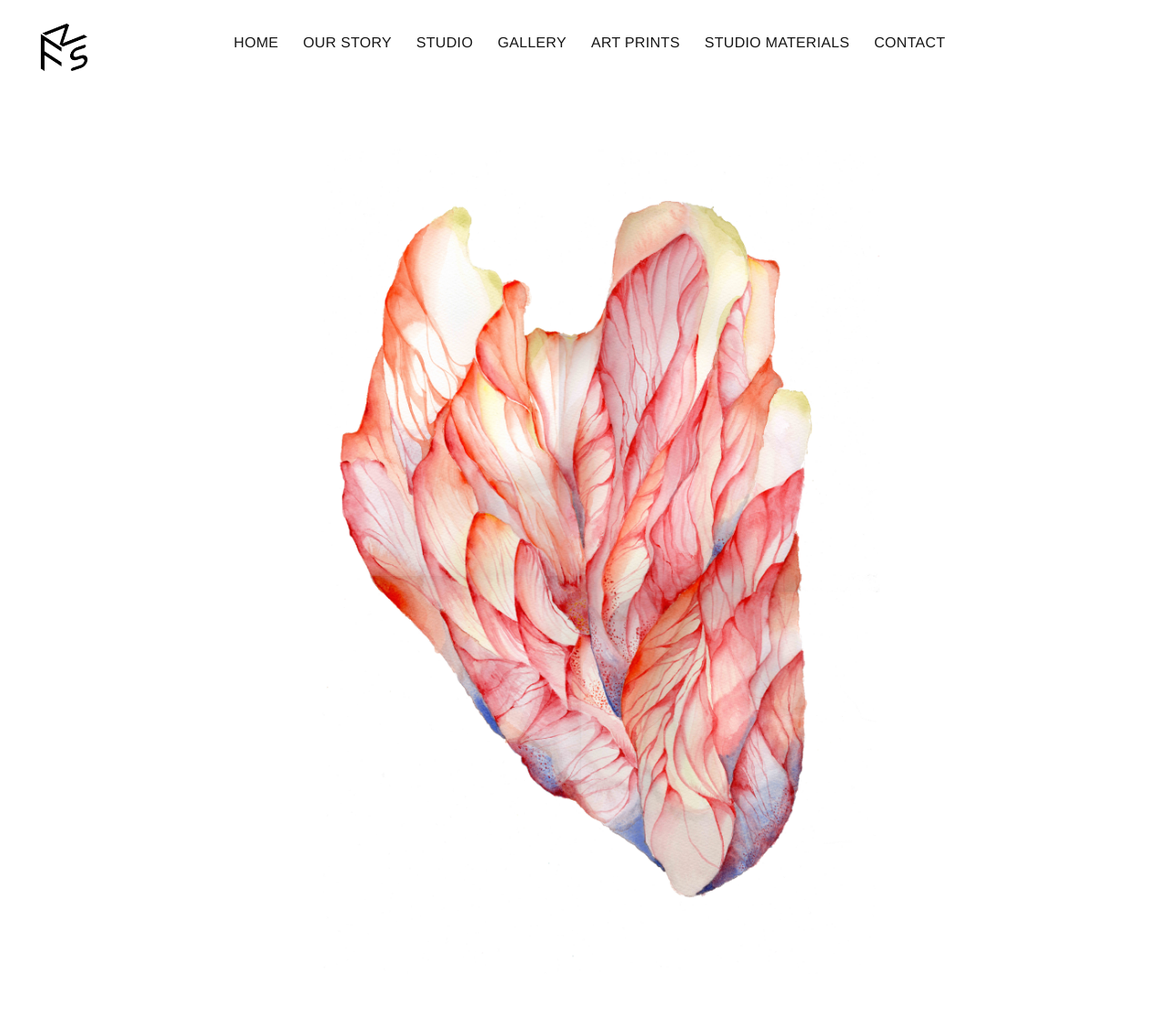
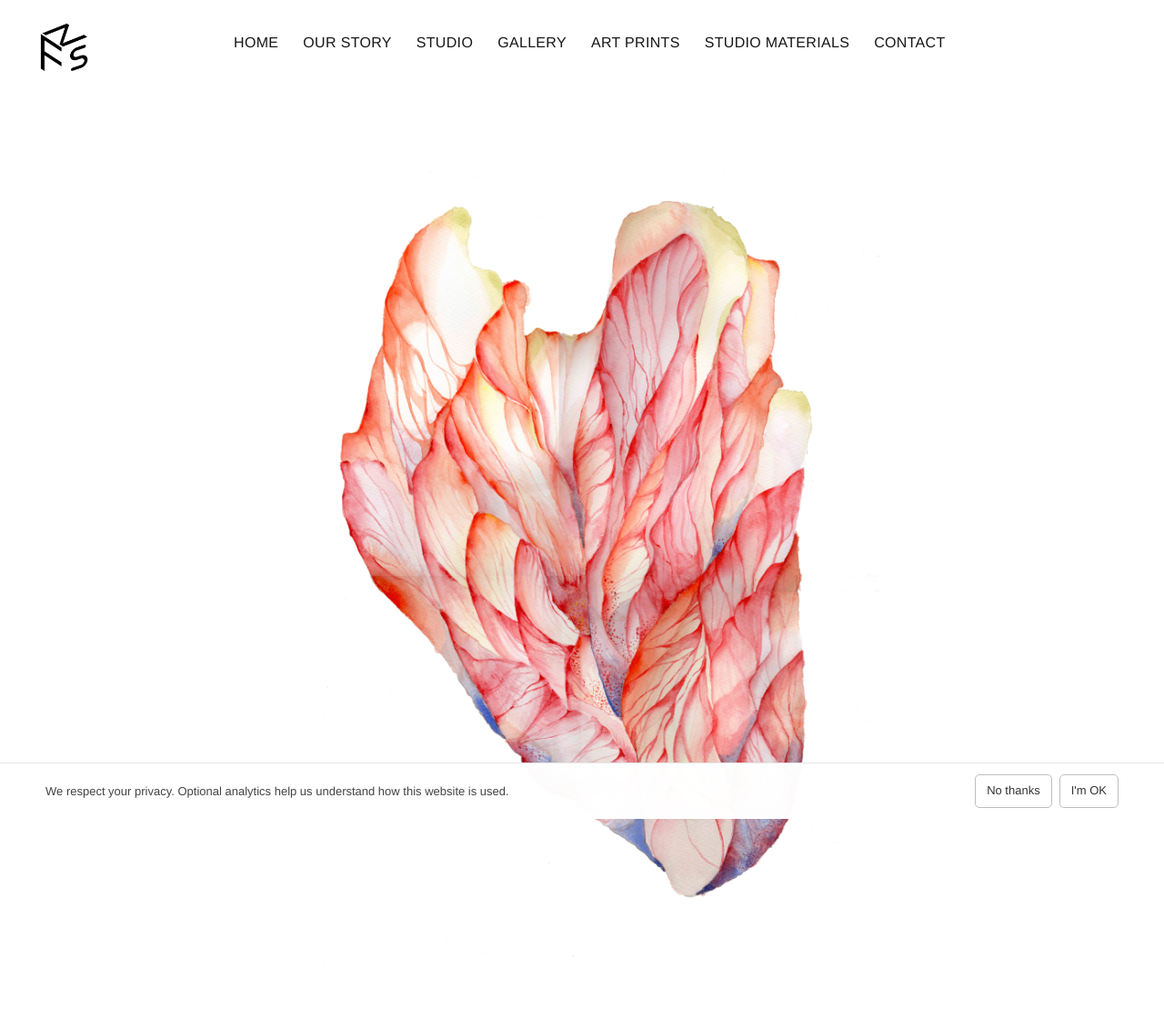
Before and after one commit to Leondecoding/fz-studio-v2, a Jekyll site: the page built from index.html, in a window 1280 px wide. Shown: the whole page at 91% size. Built offline with Jekyll 4.4.1, drawn with Linux system fonts in a browser that asks for light colours; comment, search, counter and statistics services are not loaded.

Commit message:
Update default.html

```diff
--- a/_layouts/default.html
+++ b/_layouts/default.html
@@ -53,6 +56,70 @@
     {% endif %}
 
     <link rel="stylesheet" href="{{ '/assets/css/main.css' | relative_url }}">
+
+    <style>
+      .cookie-consent[hidden]{
+        display:none;
+      }
+
+      .cookie-consent{
+        position:fixed;
+        right:0;
+        bottom:0;
+        left:0;
+        z-index:100001;
+        padding:12px 22px;
+        box-sizing:border-box;
+        border-top:1px solid #e6e6e6;
+        background:rgba(255,255,255,.98);
+        color:#444;
+      }
+
+      .cookie-consent-inner{
+        width:min(1180px,100%);
+        margin:0 auto;
+        display:flex;
+        align-items:center;
+        justify-content:space-between;
+        gap:24px;
+      }
+
+      .cookie-consent p{
+        margin:0;
+        font-size:13px;
+        line-height:1.5;
+      }
+
+      .cookie-consent-actions{
+        display:flex;
+        flex:0 0 auto;
+        gap:8px;
+      }
+
+      .cookie-consent button{
+        padding:7px 12px;
+        border:1px solid #bdbdbd;
+        border-radius:5px;
+        background:#fff;
+        color:#333;
+        font:inherit;
+        font-size:13px;
+        cursor:pointer;
+      }
+
+      @media(max-width:620px){
+        .cookie-consent{
+          padding:12px 14px;
+        }
+
+        .cookie-consent-inner{
+          align-items:flex-start;
+          flex-direction:column;
+          gap:10px;
+        }
+      }
+    </style>
+
     <script src="https://www.paypalobjects.com/ncp/cart/cart.js" data-merchant-id="UCYNPKFEQ2FLN"></script>
   </head>
   <body class="{% if page.body_class %}{{ page.body_class }}{% endif %}">
@@ -67,6 +134,53 @@
       {% include footer.html %}
     {% endunless %}
 
+    <aside id="cookie-consent"
+           class="cookie-consent"
+           aria-label="Analytics preferences"
+           hidden>
+      <div class="cookie-consent-inner">
+        <p>We respect your privacy. Optional analytics help us understand how this website is used.</p>
+        <div class="cookie-consent-actions">
+          <button id="cookie-reject" type="button">No thanks</button>
+          <button id="cookie-accept" type="button">I'm OK</button>
+        </div>
+      </div>
+    </aside>
+
+    <script>
+      (function(){
+        const banner = document.getElementById('cookie-consent');
+        const acceptButton = document.getElementById('cookie-accept');
+        const rejectButton = document.getElementById('cookie-reject');
+        const savedConsent = localStorage.getItem('fzAnalyticsConsent');
+
+        function saveConsent(value){
+          localStorage.setItem('fzAnalyticsConsent', value);
+
+          gtag('consent', 'update', {
+            'analytics_storage': value,
+            'ad_storage': 'denied',
+            'ad_user_data': 'denied',
+            'ad_personalization': 'denied'
+          });
+
+          banner.hidden = true;
+        }
+
+        if(savedConsent !== 'granted' && savedConsent !== 'denied'){
+          banner.hidden = false;
+        }
+
+        acceptButton.addEventListener('click', function(){
+          saveConsent('granted');
+        });
+
+        rejectButton.addEventListener('click', function(){
+          saveConsent('denied');
+        });
+      })();
+    </script>
+
     <script src="{{ '/assets/js/navigation.js' | relative_url }}" defer></script>
   </body>
 </html>
```
Also changed, not shown: other parts of _layouts/default.html (+4 -1 lines).
